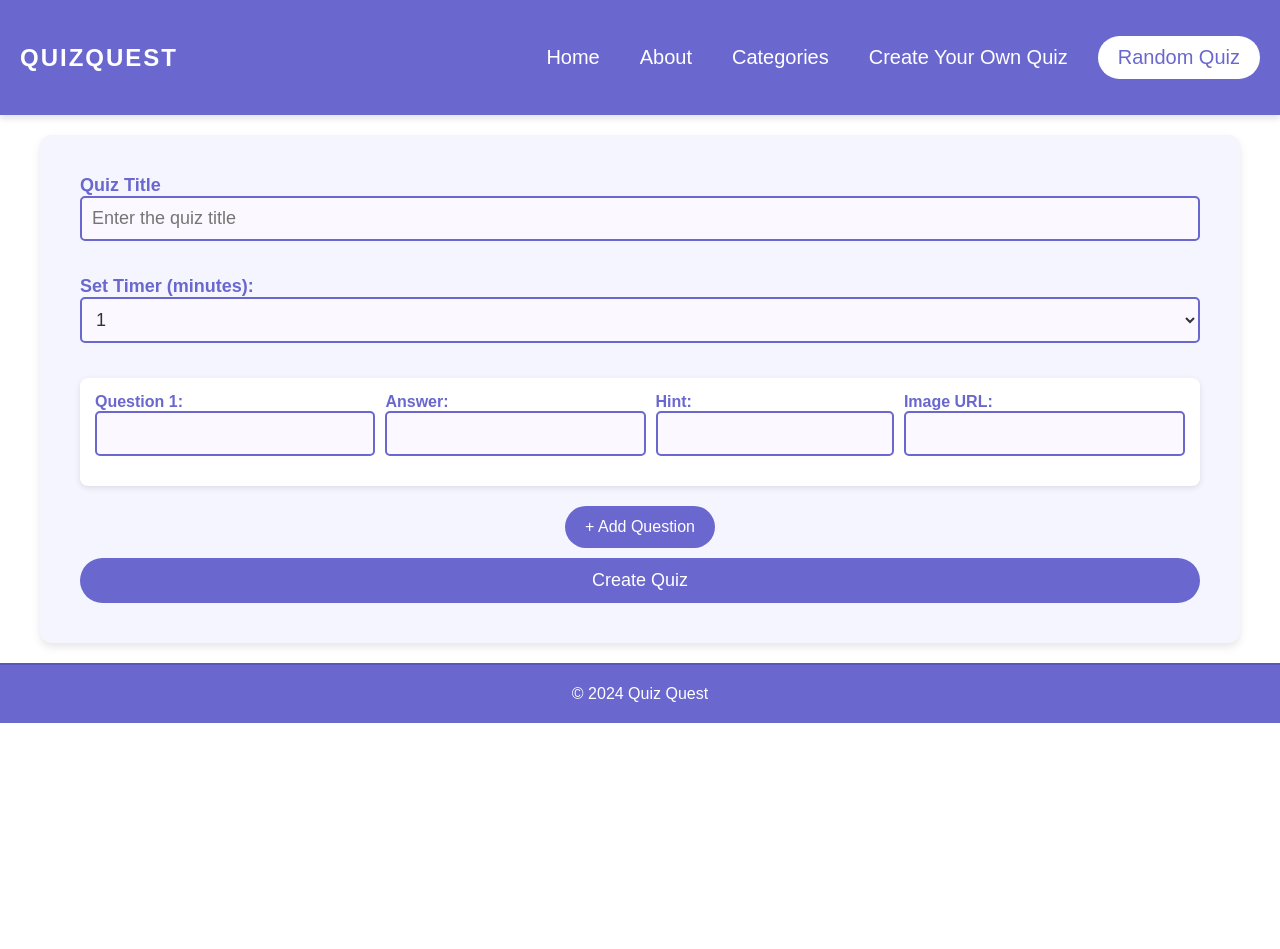
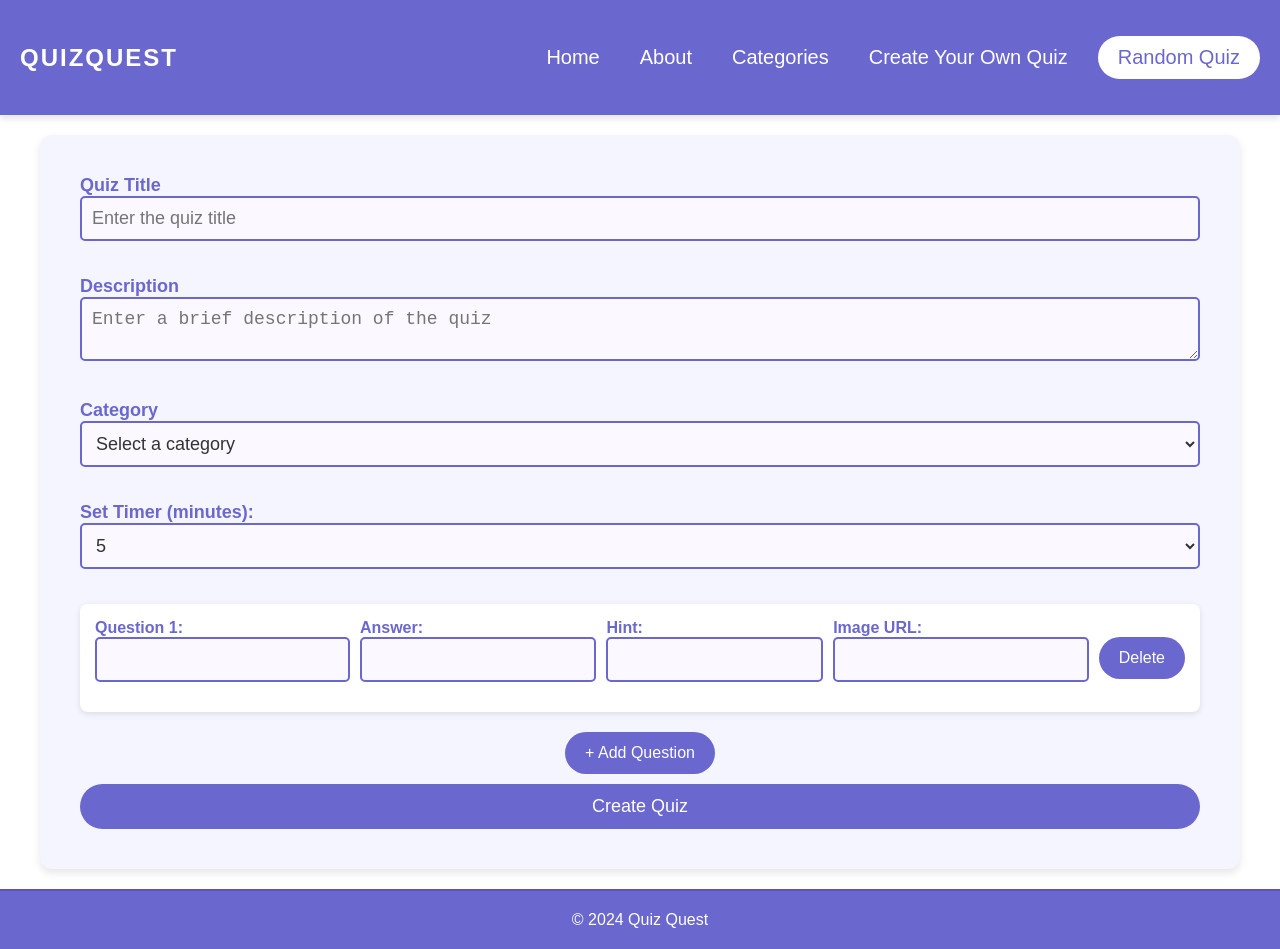
Before and after one commit to Ayushi1972/QuizQuest, a React (Create React App) app: page /pages/Create in a window 1280 px wide. Before the commit the page ends 800 px from the top, so only its background shows below. Built offline with nearby package versions, Linux system fonts and the light colour scheme; the HTML template or start-up script is replaced by a standard one.

Commit message:
added delte button and fixed stuff

```diff
--- a/src/pages/Create.js
+++ b/src/pages/Create.js
@@ -1,104 +1,205 @@
-// <!-- Created by: Ayushi Amin ; Last Edited: Aug 2, 2024 -->
 import React, { useState } from 'react';
 import './Create.css';
 
 function CreateQuiz() {
+  // State to store the quiz title
   const [title, setTitle] = useState('');
-  const [timer, setTimer] = useState('') // useState to store timer
-  const [question1, setQuestion] = useState('') // useState to store Last Name
-  const [answer1, setAnswer] = useState('') // useState to store Mobile Number
-  const [hint1, setHint] = useState('') // useState to store Age
-  const [img, setImage] = useState('') // useState to store Email address of the user
+  // State to store the quiz description
+  const [description, setDescription] = useState('');
+  // State to store the selected category
+  const [category, setCategory] = useState('');
+  // State to store the timer
+  const [timer, setTimer] = useState('5');
+  // State to store the list of questions
+  const [questions, setQuestions] = useState([{ question: '', answer: '', hint: '', imageUrl: '' }]);
+  // State to store validation errors
   const [errors, setErrors] = useState({});
 
-  function validateForm() {
+  // Function to validate the form inputs
+  const validateForm = () => {
     const newErrors = {};
-    if (title.length == 0){
-      newErrors.title = 'Title can not be empty';
+
+    // Validate quiz title
+    if (!title.trim()) {
+      newErrors.title = 'Quiz title cannot be empty';
     }
-    if (question1.length == 0){
-      newErrors.question1 = 'Question can not be empty';
+
+    // Validate quiz description
+    if (!description.trim()) {
+      newErrors.description = 'Quiz description cannot be empty';
     }
-    if (answer1.length == 0){
-      newErrors.question1 = 'Answer can not be empty';
+
+    // Validate category selection
+    if (!category) {
+      newErrors.category = 'Please select a category';
     }
+
+    if (questions.length == 0){
+      newErrors.questions = "Must have at least 1 question"
+    }
+
+    // Validate each question and answer
+    questions.forEach((q, index) => {
+      if (!q.question.trim()) {
+        newErrors[`question${index}`] = `Question ${index + 1} cannot be empty`;
+      }
+      if (!q.answer.trim()) {
+        newErrors[`answer${index}`] = `Answer for question ${index + 1} cannot be empty`;
+      }
+    });
+
+    // Update the errors state
     setErrors(newErrors);
-    if (Object.keys(newErrors).length === 0) {
-      alert('Form is valid');
+    // Return true if there are no errors
+    return Object.keys(newErrors).length === 0;
+  };
+
+  // Function to handle form submission
+  const handleSubmit = (event) => {
+    event.preventDefault(); // Prevent default form submission
+    if (validateForm()) {
+      // If form is valid, proceed with submission
+      alert('Form submitted');
     }
-  }
+  };
+
+  // Function to handle changes in question input fields
+  const handleQuestionChange = (index, field, value) => {
+    const newQuestions = [...questions];
+    newQuestions[index][field] = value; // Update the specific field of the question
+    setQuestions(newQuestions); // Update the questions state
+  };
+
+  // Function to add a new question to the form
+  const addQuestion = () => {
+    const newQuestion = { question: '', answer: '', hint: '', imageUrl: '' }; // New question template
+    setQuestions(prevQuestions => [...prevQuestions, newQuestion]); // Add new question to the list
+  };
+
+  // Function to delete a question from the form
+  const deleteQuestion = (index) => {
+    const newQuestions = questions.filter((_, i) => i !== index); // Remove the question at the specified index
+    setQuestions(newQuestions); // Update the questions state with the new array
+  };
 
   return (
-    <form action="mailto:your-email@example.com" method="post" enctype="text/plain"
-        onSubmit={(e) => { e.preventDefault(); validateForm(); }}>
+    <form onSubmit={handleSubmit}>
       <div id="create-form">
         <div>
-          <label for="quiz-title">Quiz Title</label>
+          <label htmlFor="quiz-title">Quiz Title</label>
           <input
             type="text"
             id="quiz-title"
             value={title}
-            onChange={(e) => setTitle(e.target.value)}
+            onChange={(e) => setTitle(e.target.value)} // Update title state on change
             placeholder="Enter the quiz title"
             aria-required="true"
           />
+          {errors.title && <div className="error">{errors.title}</div>} {/* Display title error if any */}
         </div>
+
         <div>
-          <label for="timer">Set Timer (minutes):</label>
-          <select id="timer"
+          <label htmlFor="quiz-description">Description</label>
+          <textarea
+            id="quiz-description"
+            value={description}
+            onChange={(e) => setDescription(e.target.value)} // Update description state on change
+            placeholder="Enter a brief description of the quiz"
+            aria-required="true"
+          />
+          {errors.description && <div className="error">{errors.description}</div>} {/* Display description error if any */}
+        </div>
+
+        <div>
+          <label htmlFor="category">Category</label>
+          <select
+            id="category"
+            value={category}
+            onChange={(e) => setCategory(e.target.value)} // Update category state on change
+            aria-required="true"
+          >
+            <option value="">Select a category</option>
+            <option value="music">Music</option>
+            <option value="history">History</option>
+            <option value="science">Science</option>
+            <option value="pop-culture">Pop Culture</option>
+            <option value="sports">Sports</option>
+            <option value="geography">Geography</option>
+          </select>
+          {errors.category && <div className="error">{errors.category}</div>} {/* Display category error if any */}
+        </div>
+
+        <div>
+          <label htmlFor="timer">Set Timer (minutes):</label>
+          <select
+            id="timer"
             name="timer"
             value={timer}
-            onChange={(e) => setTimer(e.target.value)}>
-            <option value="5">1</option>
-            <option value="5">2</option>
-            <option value="5">3</option>
-            <option value="5">4</option>
+            onChange={(e) => setTimer(e.target.value)} // Update timer state on change
+          >
+            <option value="1">1</option>
+            <option value="2">2</option>
+            <option value="3">3</option>
+            <option value="4">4</option>
             <option value="5">5</option>
             <option value="10">10</option>
             <option value="15">15</option>
           </select>
         </div>
+
         <div id="questionsContainer">
-          <div class="question">
-            <div>
-              <label>Question 1:</label>
-              <input type="text"
-                name="question"
-                value={question1}
-                onChange={(e) => setQuestion(e.target.value)}
-                required
-              />
+          {questions.map((q, index) => (
+            <div className="question" key={index}>
+              <div>
+                <label>Question {index + 1}:</label>
+                <input
+                  type="text"
+                  name="question"
+                  value={q.question}
+                  onChange={(e) => handleQuestionChange(index, 'question', e.target.value)} // Update question text
+                  required
+                />
+                {errors[`question${index}`] && <div className="error">{errors[`question${index}`]}</div>} {/* Display question error if any */}
+              </div>
+              <div>
+                <label>Answer:</label>
+                <input
+                  type="text"
+                  name="answer"
+                  value={q.answer}
+                  onChange={(e) => handleQuestionChange(index, 'answer', e.target.value)} // Update answer text
+                  required
+                />
+                {errors[`answer${index}`] && <div className="error">{errors[`answer${index}`]}</div>} {/* Display answer error if any */}
+              </div>
+              <div>
+                <label>Hint:</label>
+                <input
+                  type="text"
+                  name="hint"
+                  value={q.hint}
+                  onChange={(e) => handleQuestionChange(index, 'hint', e.target.value)} // Update hint text
+                />
+              </div>
+              <div>
+                <label>Image URL:</label>
+                <input
+                  type="text"
+                  name="imageUrl"
+                  value={q.imageUrl}
+                  onChange={(e) => handleQuestionChange(index, 'imageUrl', e.target.value)} // Update image URL
+                />
+              </div>
+              <button type="button" onClick={() => deleteQuestion(index)}>Delete</button> {/* Button to delete the question */}
             </div>
-            <div>
-              <label>Answer:</label>
-              <input type="text"
-              name="answer"
-              value={answer1}
-              onChange={(e) => setAnswer(e.target.value)} required />
-            </div>
-            <div>
-              <label>Hint:</label>
-              <input type="text"
-              name="hint"
-              value={hint1}
-              onChange={(e) => setHint(e.target.value)} />
-            </div>
-            <div>
-              <label>Image URL:</label>
-              <input type="text"
-              name="imageUrl"
-              value={img}
-              onChange={(e) => setImage(e.target.value)}  />
-            </div>
-          </div>
+          ))}
         </div>
-        <button type="button" id="addQuestion">+ Add Question</button>
+
+        <button type="button" id="addQuestion" onClick={addQuestion}>+ Add Question</button> {/* Button to add new question */}
       </div>
-      <button type="submit" >Create Quiz</button>
+      <button type="submit">Create Quiz</button> {/* Submit button for the form */}
     </form>
   );
 }
 
-
-
 export default CreateQuiz;
```
